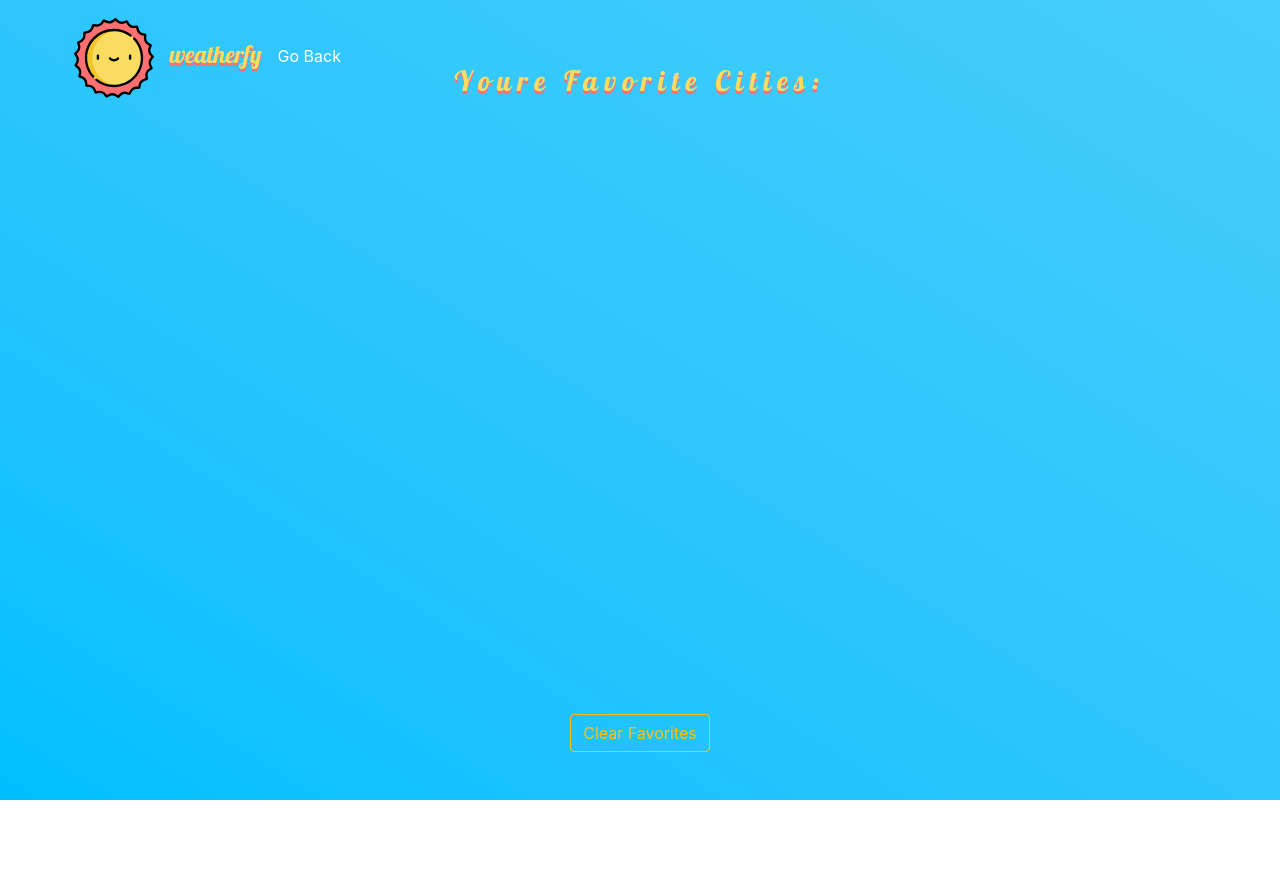
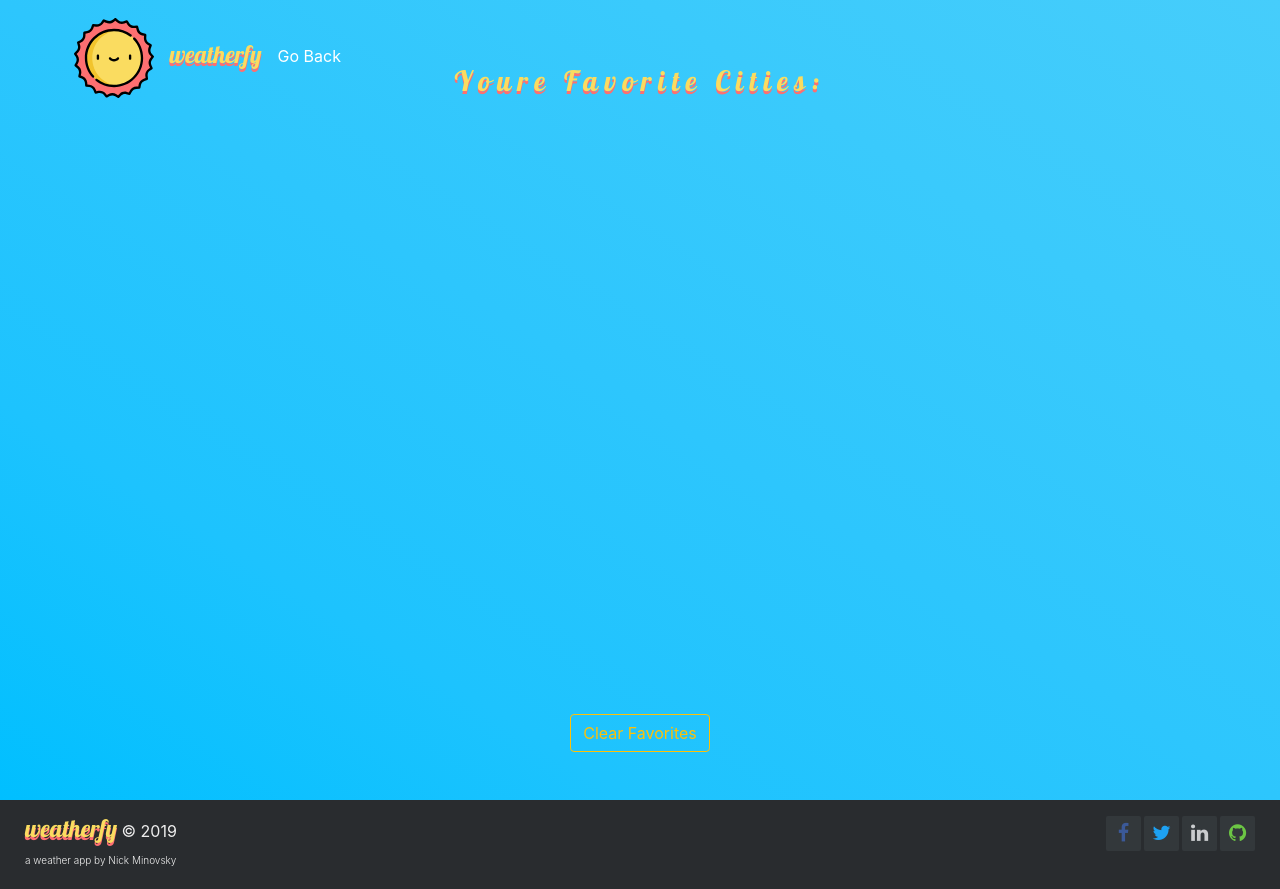
Before and after one commit to NickMinovsky/Nick-Minovsky-30-06-2019, a React (Create React App) app: page /favorites in a window 1280 px wide. Before the commit the page ends 800 px from the top, so only its background shows below. Built offline with nearby package versions, Linux system fonts and the light colour scheme; a web font is replaced by a local one.

Commit message:
final build

```diff
--- a/src/App.css
+++ b/src/App.css
@@ -63,7 +63,7 @@ html {
 }
 
 ::-webkit-scrollbar {
-  width: 0.4em;
+  width: 0.8em;
   background-color: #359eff4d;
 }
 
--- a/src/App.js
+++ b/src/App.js
@@ -3,6 +3,7 @@ import { BrowserRouter as Router, Route, Switch } from "react-router-dom";
 
 import Home from "./components/Home/Home";
 import Favorites from "./components/Favorites/FavoriteList";
+import Footer from "./components/Layout/Footer/Footer";
 import Error from "./components/Layout/Error/Error";
 
 import "./App.css";
@@ -18,6 +19,7 @@ class App extends Component {
           <Route path="/favorites/" component={Favorites} />
           <Route path="/*" component={Error} />
         </Switch>
+        <Footer />
       </Router>
     );
   }
--- a/src/App.scss
+++ b/src/App.scss
@@ -48,7 +48,7 @@ html {
 
 // scroll bars
 ::-webkit-scrollbar {
-  width: 0.4em;
+  width: 0.8em;
   background-color: #359eff4d;
 }
 ::-webkit-scrollbar-track {
--- a/src/components/Favorites/FavoriteList.js
+++ b/src/components/Favorites/FavoriteList.js
@@ -2,7 +2,6 @@ import React, { Component } from "react";
 
 import SearchBarFav from "../Layout/SearchBarFav/SearchBarFav";
 import FavoriteItem from "./FavoriteItem";
-import Loading from "../Layout/Loading/Loading";
 import { Button } from "react-bootstrap";
 import "./FavoriteList.css";
 
--- a/src/components/Home/ForecastList/ForecastDay/ForecastDay.css
+++ b/src/components/Home/ForecastList/ForecastDay/ForecastDay.css
@@ -1,5 +1,5 @@
 .main2 {
-  color: #fadc60;
+  color: #292c2f;
   font-family: "Muli", sans-serif;
   width: 15%;
 }
@@ -26,6 +26,8 @@
 @media screen and (max-width: 599px) {
   .main2-desc {
     height: 30vh;
+    margin: 0;
+    z-index: 2;
   }
 }
 
@@ -39,6 +41,6 @@
 }
 
 .day {
-  text-decoration: underline;
+  color: #fd6f71;
 }
 /*# sourceMappingURL=ForecastDay.css.map */
--- a/src/components/Home/ForecastList/ForecastDay/ForecastDay.scss
+++ b/src/components/Home/ForecastList/ForecastDay/ForecastDay.scss
@@ -1,5 +1,5 @@
 .main2 {
-  color: #fadc60;
+  color: #292c2f;
   font-family: "Muli", sans-serif;
   width: 15%;
 
@@ -14,6 +14,8 @@
 
     @media screen and (max-width: 599px) {
       height: 30vh;
+      margin: 0;
+      z-index: 2;
     }
 
     &__name {
@@ -28,5 +30,5 @@
 }
 
 .day {
-  text-decoration: underline;
+  color: #fd6f71;
 }
--- /dev/null
+++ b/src/components/Layout/Footer/Footer.css
@@ -0,0 +1,73 @@
+.footer-distributed {
+  background-color: #292c2f;
+  -webkit-box-shadow: 0 1px 1px 0 rgba(0, 0, 0, 0.12);
+          box-shadow: 0 1px 1px 0 rgba(0, 0, 0, 0.12);
+  -webkit-box-sizing: border-box;
+          box-sizing: border-box;
+  width: 100%;
+  text-align: left;
+  padding: 10px 25px;
+  color: #eee;
+}
+
+.footer-distributed .footer-left p {
+  font-size: 14px;
+  margin: 0;
+}
+
+.no-margin {
+  margin: 0;
+}
+
+/* Footer links */
+.footer-distributed p.footer-links {
+  font-size: 10px;
+  font-weight: bold;
+  color: #ffffff;
+  margin: 0 0 10px;
+  padding: 0;
+  font-weight: 300;
+}
+
+.footer-distributed p.footer-links {
+  display: inline-block;
+  line-height: 1.8;
+  text-decoration: none;
+  color: inherit;
+}
+
+.footer-distributed .footer-right {
+  float: right;
+  margin-top: 6px;
+  max-width: 180px;
+}
+
+.footer-distributed .footer-right a {
+  display: inline-block;
+  width: 35px;
+  height: 35px;
+  background-color: #33383b;
+  border-radius: 2px;
+  font-size: 20px;
+  color: #ffffff;
+  text-align: center;
+  line-height: 35px;
+  margin-left: 3px;
+}
+
+.fa-facebook {
+  color: #3b5998;
+}
+
+.fa-twitter {
+  color: #1da1f2;
+}
+
+.fa-linkedin {
+  color: #caccce;
+}
+
+.fa-github {
+  color: #6cc644;
+}
+/*# sourceMappingURL=Footer.css.map */
--- /dev/null
+++ b/src/components/Layout/Footer/Footer.js
@@ -0,0 +1,38 @@
+import React from "react";
+
+import "./Footer.css";
+const Footer = () => {
+  return (
+    <footer className="footer-distributed">
+      <div className="footer-right">
+        <a href="https://www.facebook.com/" target="_blank">
+          <i className="fa fa-facebook" />
+        </a>
+        <a href="https://www.twitter.com/" target="_blank">
+          <i className="fa fa-twitter" />
+        </a>
+        <a
+          href="https://il.linkedin.com/in/nick-minovsky-557383184"
+          target="_blank"
+        >
+          <i className="fa fa-linkedin" />
+        </a>
+        <a href="https://github.com/nickminovsky" target="_blank">
+          <i className="fa fa-github" />
+        </a>
+      </div>
+
+      <p className="no-margin">
+        <span className="brand-name">weatherfy</span> &copy; 2019
+      </p>
+      <div className="footer-left">
+        <p className="footer-links">
+          <span class-name="by">a weather app </span>
+          <span class-name="by">by Nick Minovsky</span>
+        </p>
+      </div>
+    </footer>
+  );
+};
+
+export default Footer;
--- /dev/null
+++ b/src/components/Layout/Footer/Footer.scss
@@ -0,0 +1,71 @@
+.footer-distributed {
+  background-color: #292c2f;
+  box-shadow: 0 1px 1px 0 rgba(0, 0, 0, 0.12);
+  box-sizing: border-box;
+  width: 100%;
+  text-align: left;
+  padding: 10px 25px;
+  color: #eee;
+}
+
+.footer-distributed .footer-left p {
+  font-size: 14px;
+  margin: 0;
+}
+.no-margin {
+  margin: 0;
+}
+
+/* Footer links */
+
+.footer-distributed p.footer-links {
+  font-size: 10px;
+  font-weight: bold;
+  color: #ffffff;
+  margin: 0 0 10px;
+  padding: 0;
+  font-weight: 300;
+}
+
+.footer-distributed p.footer-links {
+  display: inline-block;
+  line-height: 1.8;
+  text-decoration: none;
+  color: inherit;
+}
+
+.footer-distributed .footer-right {
+  float: right;
+  margin-top: 6px;
+  max-width: 180px;
+}
+
+.footer-distributed .footer-right a {
+  display: inline-block;
+  width: 35px;
+  height: 35px;
+  background-color: #33383b;
+  border-radius: 2px;
+
+  font-size: 20px;
+  color: #ffffff;
+  text-align: center;
+  line-height: 35px;
+  margin-left: 3px;
+}
+
+.fa-facebook {
+  color: #3b5998;
+}
+
+.fa-twitter {
+  color: #1da1f2;
+}
+
+.fa-linkedin {
+  color: #caccce;
+}
+
+.fa-github {
+  color: #6cc644;
+}
--- a/src/components/Layout/SearchBarFav/SearchBarFav.css
+++ b/src/components/Layout/SearchBarFav/SearchBarFav.css
@@ -45,10 +45,6 @@
   padding-bottom: 0;
 }
 
-.brand-name {
-  font-size: 1.5rem;
-}
-
 .mr-sm-2::grammar-error {
   background-color: green;
 }
```
Also changed, not shown: src/components/Layout/Toast/Toast.js (deleted, +0 -65 lines), 2 other files (tests, documents, lock files or other folders).
